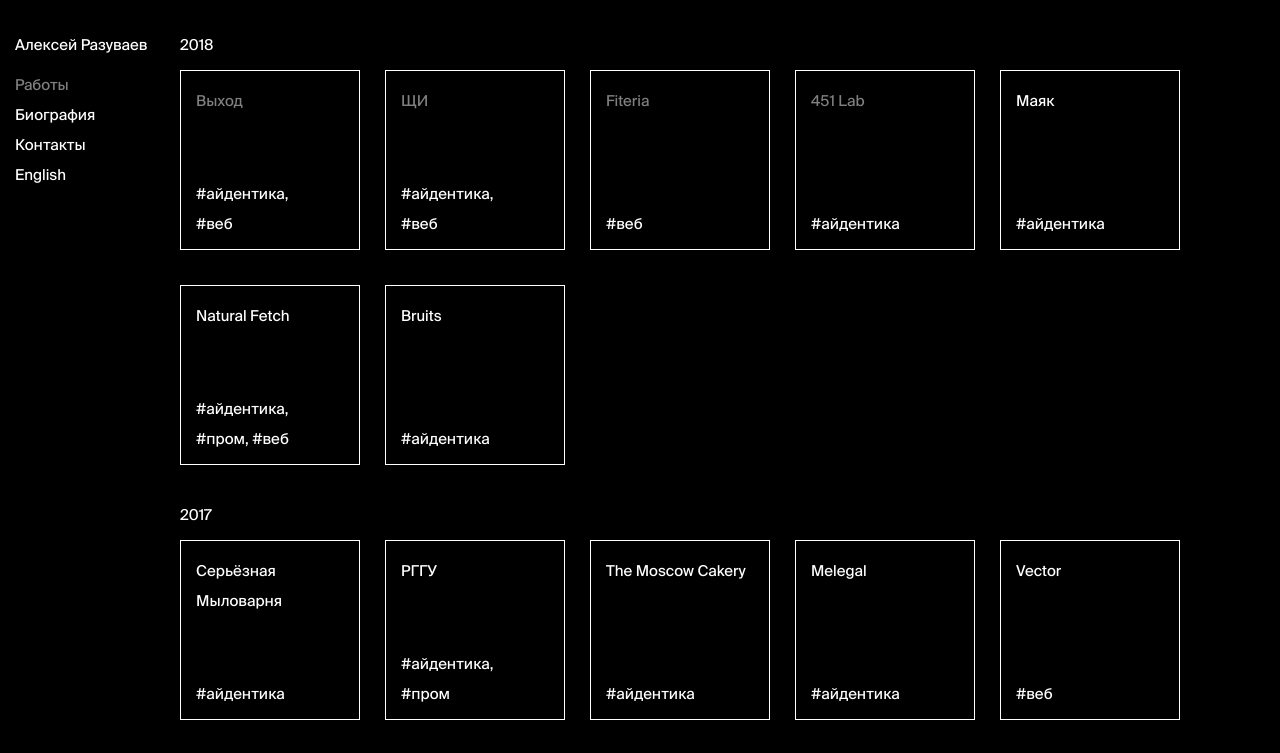
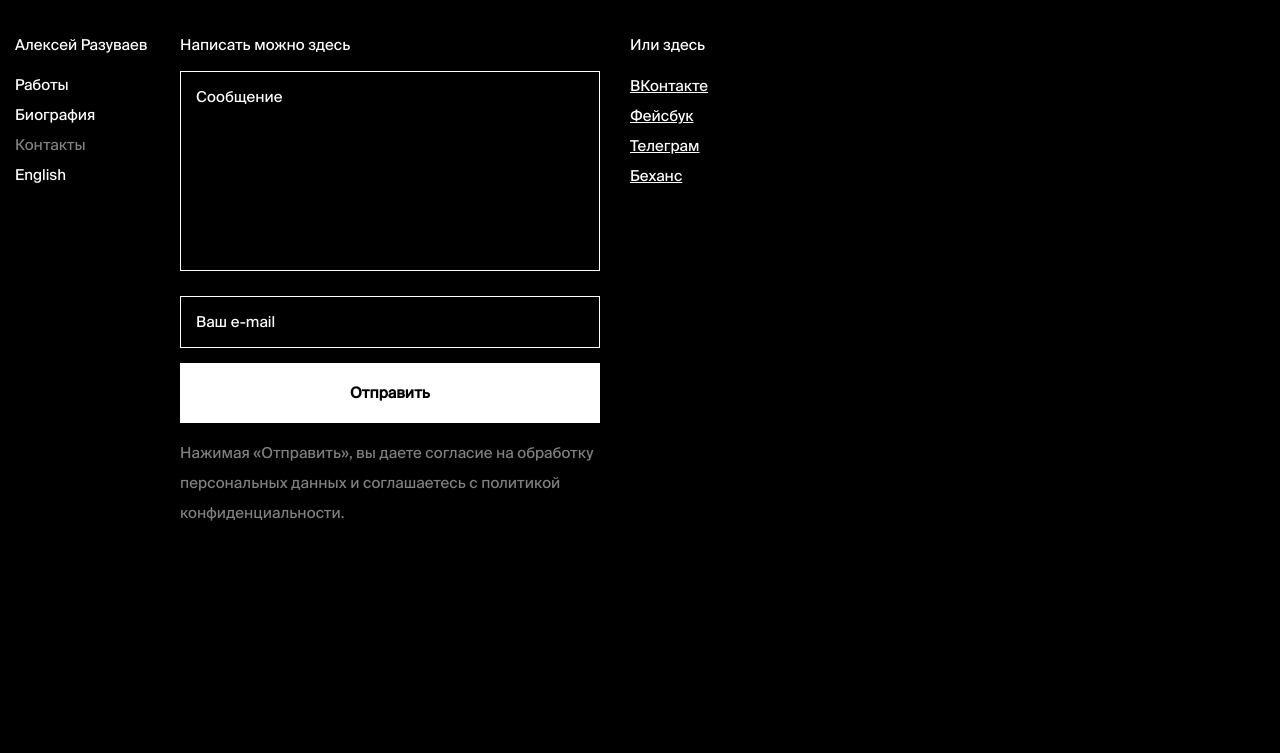
Before and after one commit to ruselcmplx/razuv, a React (Create React App) app: page / in a window 1280 px wide. Shown: the top 753 px of the page. Built offline with nearby package versions, Linux system fonts and the light colour scheme.

Commit message:
Добавлен раздел контакты, полностью проверстан, возможно стоит перенести строчки в json

```diff
--- a/src/App.css
+++ b/src/App.css
@@ -1,5 +1,12 @@
 .App {
   background-color: #000000;
   height: 100%;
-  display: inline-block;
 }
+
+.App .ActiveArea {
+    display: inline-block;
+    position: relative;
+    color: #ffffff;
+    margin-top: 30px;
+    width: calc(100% - 180px);
+}
--- a/src/App.js
+++ b/src/App.js
@@ -1,6 +1,7 @@
 import React, { Component } from 'react';
 import Menu from './Menu.js';
 import Works from './Works.js';
+import Contacts from './Contacts.js';
 import './App.css';
 import data from './data/data.json'
 
@@ -9,7 +10,7 @@
    constructor(props) {
       super(props);
       this.state = {
-         active: 0,
+         active: 2,
          menuItems: data.menu.ru,
          lang: true,
          name: data.app.name.ru
@@ -37,14 +38,21 @@
       let name = this.state.name;
       let years = data.works.years;
       let works = lang ? data.works.ru : data.works.en;
-      let work;
-      if (active === 0) {
-         work = <Works lang={lang} works={works} years={years} />
+      let activeArea;
+      switch (active) {
+         case 0:
+            activeArea = <Works works={works} years={years} />
+            break;
+         case 2:
+            activeArea = <Contacts lang={lang} />
+            break;
+         default:
+            break;
       }
       return (
          <div className="App">
             <Menu name={name} active={active} menuItems={menuItems} onClick={this.handleMenuClick.bind(this)}/>
-            {work}
+            <div className="ActiveArea">{activeArea}</div>
          </div>
       );
    }
--- /dev/null
+++ b/src/ContactForm.css
@@ -0,0 +1,36 @@
+.ContactsForm {
+    width: 420px;
+}
+
+.ContactsForm .Input {
+    font-size: 15px;
+    width: 420px;
+    font-family: 'SuisseIntl';
+    padding: 15px;
+    color: #ffffff;
+    background-color: #000000;
+    border: 1px solid #ffffff;
+    margin-bottom: 15px;
+    box-sizing: border-box;
+}
+
+.ContactsForm .Message {
+    resize: none;
+    height: 200px;
+}
+
+.ContactsForm .SendButton {
+    font-size: 15px;
+    width: 420px;
+    font-family: 'SuisseIntl';
+    height: 60px;
+    color: #000000;
+    background-color: #ffffff;
+    border: none;
+    font-weight: bold;
+    margin-bottom: 15px;
+}
+
+.ContactsForm .Input::placeholder {
+    color: #ffffff;
+}
--- /dev/null
+++ b/src/ContactForm.js
@@ -0,0 +1,69 @@
+import React, { Component } from 'react';
+import './ContactForm.css'
+
+class ContactForm extends Component {
+   constructor(props) {
+      super(props);
+      this.state = {
+         strings: this.props.strings,
+         message: '',
+         email: ''
+      }
+
+      this.handleChange = this.handleChange.bind(this);
+      this.handleSubmit = this.handleSubmit.bind(this);
+   }
+
+   validateInput(event) {}
+
+   handleChange(event) {
+      const name = event.target.name;
+      const value = event.target.value;
+
+      this.setState({
+         [name]: value
+      });
+   }
+
+   handleSubmit(event) {
+      console.log('Submitted ' + this.state.message + this.state.email);
+      event.preventDefault();
+   }
+
+   render() {
+      const strings = this.props.strings;
+
+      return(
+         <div className="ContactsForm">
+            <form onSubmit={this.handleSubmit} id="Form">
+               <textarea
+                  required
+                  name="message"
+                  className="Message Input"
+                  form="Form"
+                  size="420px"
+                  value={this.state.message}
+                  placeholder={strings.messagePH}
+                  onChange={this.handleChange}
+               />
+               <input
+                  required
+                  name="email"
+                  className="Email Input"
+                  type="email"
+                  value={this.state.email}
+                  placeholder={strings.emailPH}
+                  onChange={this.handleChange}
+               />
+               <input
+                  className="SendButton"
+                  type="submit"
+                  value={strings.send}
+               />
+            </form>
+         </div>
+      )
+   }
+}
+
+export default ContactForm;
--- /dev/null
+++ b/src/Contacts.css
@@ -0,0 +1,27 @@
+.Contacts .Content {
+    position: relative;
+    display: inline-block;
+    vertical-align: top;
+    margin-right: 30px;
+}
+
+.Contacts .MessageForm_Header {
+    margin-bottom: 11px;
+}
+
+.Contacts .MessageForm {
+    width: 420px;
+}
+
+.Contacts .MessageForm .PersonalData {
+    opacity: 0.5;
+    width: 100%;
+}
+
+.Contacts .SocialsLinks a {
+    color: #ffffff;
+}
+
+.Contacts .SocialsLinks a:visited {
+    color: #ffffff;
+}
--- /dev/null
+++ b/src/Contacts.js
@@ -0,0 +1,69 @@
+import React, { Component } from 'react';
+import ContactForm from './ContactForm.js'
+import './Contacts.css'
+
+let strings = {
+   "ru": {
+      "header": "Написать можно здесь",
+      "headerSocials": "Или здесь",
+      "messagePH": "Сообщение",
+      "emailPH": "Ваш e-mail",
+      "send": "Отправить",
+      "personalData": "Нажимая «Отправить», вы даете согласие на обработку персональных данных и соглашаетесь c политикой конфиденциальности.",
+      "socials": [
+         {"id": "vk", "name": "ВКонтакте"},
+         {"id": "fb", "name": "Фейсбук"},
+         {"id": "tg", "name": "Телеграм"},
+         {"id": "bh", "name": "Беханс"}
+      ]
+   },
+   "en": {
+      "header": "Leave message for me here",
+      "headerSocials": "...or here",
+      "messagePH": "Your message",
+      "emailPH": "Your email",
+      "send": "Send",
+      "personalData": "By pressing ’’Send’’ you agree with Privacy Policy and Data Use Policy",
+      "socials": [
+         {"id": "vk", "name": "VK"},
+         {"id": "fb", "name": "Facebook"},
+         {"id": "tg", "name": "Telegram"},
+         {"id": "bh", "name": "Behance"}
+      ]
+   }
+}
+
+
+class Contacts extends Component {
+   constructor(props) {
+      super(props);
+      this.state = {
+         strings: strings
+      };
+   }
+
+   render() {
+      const state = this.state;
+      const strings = this.props.lang ? state.strings.ru : state.strings.en
+
+      return(
+         <div className="Contacts">
+            <div className="MessageForm Content">
+               <div className="MessageForm_Header">{strings.header}</div>
+               <ContactForm strings={strings}/>
+               <div className="PersonalData">{strings.personalData}</div>
+            </div>
+            <div className="Socials Content">
+               <div className="MessageForm_Header">{strings.headerSocials}</div>
+               <div className="SocialsLinks">
+                  {strings.socials.map(social => {
+                     return <div key={social.id}><a href="#">{social.name}</a></div>
+                  })}
+               </div>
+            </div>
+         </div>
+      )
+   }
+}
+
+export default Contacts;
--- a/src/Tile.css
+++ b/src/Tile.css
@@ -9,6 +9,7 @@
     padding: 15px;
     clear: both;
     overflow: hidden;
+    vertical-align: top;
 }
 
 .Tile_name-noact {
--- a/src/Works.css
+++ b/src/Works.css
@@ -1,10 +1,6 @@
 .Works {
     display: inline-block;
     position: relative;
-    color: #ffffff;
-    margin-top: 30px;
-    vertical-align: top;
-    width: calc(100% - 180px);
 }
 .Works .Head {
     margin-bottom: 10px;
```
